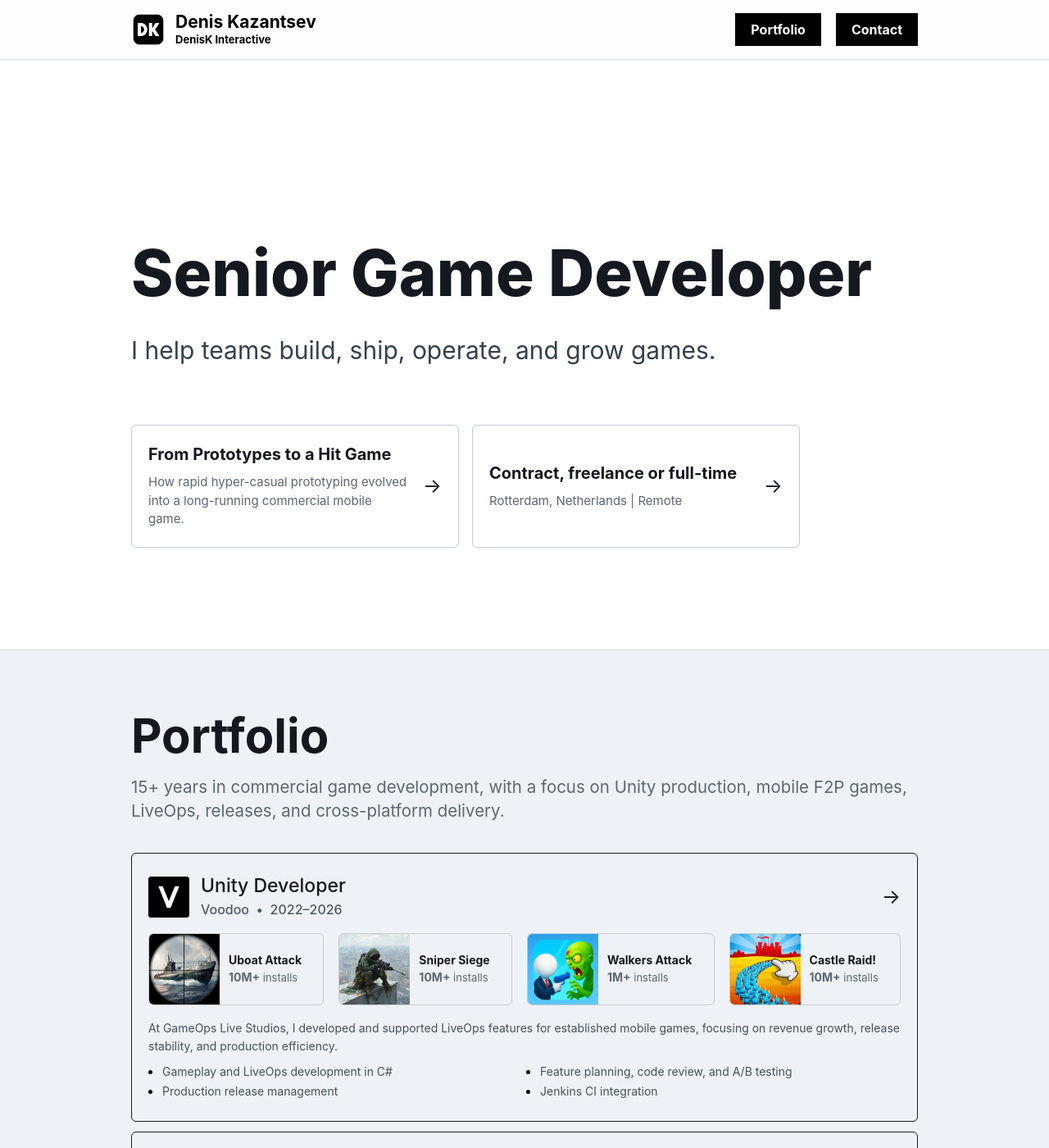
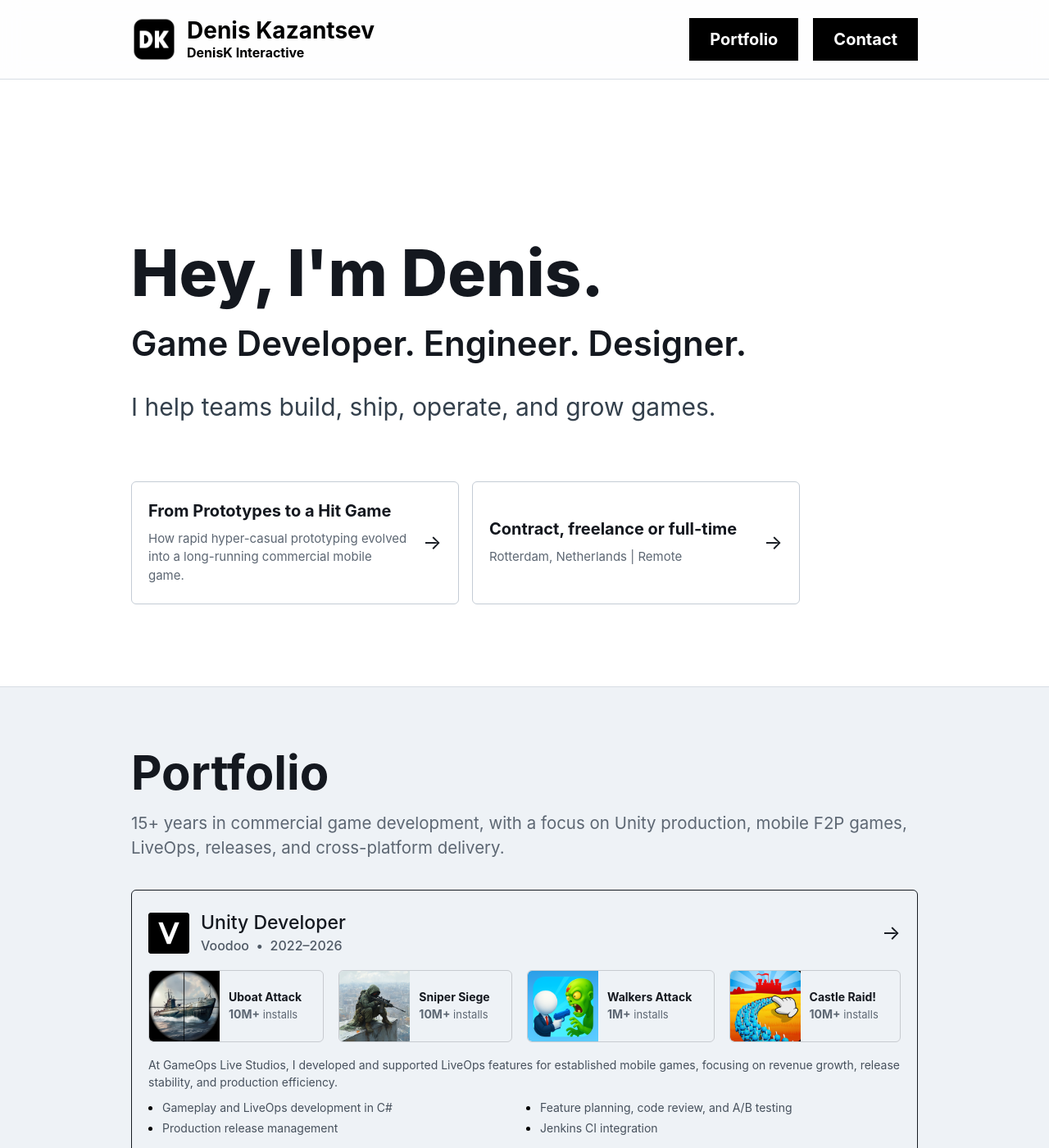
Before and after one commit to JokerDen/denisk, a Jekyll site: the page built from index.md, in a window 1280 px wide and 1400 px high. Shown: the whole window at 82% size. Built offline with Jekyll 4.4.1, drawn with Linux system fonts in a browser that asks for light colours.

Commit message:
iter and add first clip

```diff
--- a/_layouts/default.html
+++ b/_layouts/default.html
@@ -1,11 +1,14 @@
 <!doctype html>
-<html lang="{{ site.lang | default: 'en' }}">
+<html lang="{{ site.lang | default: 'en' }}"{% if page.url == '/' %} class="is-homepage"{% endif %}>
   <head>
     <meta charset="utf-8">
     <meta name="viewport" content="width=device-width, initial-scale=1">
     {% seo %}
     <link rel="icon" type="image/png" href="{{ '/assets/logo.png' | relative_url }}">
     <link rel="stylesheet" href="{{ '/assets/css/site.css' | relative_url }}">
+    {% if page.url == '/' %}
+    <script src="{{ '/assets/js/site-header.js' | relative_url }}" defer></script>
+    {% endif %}
   </head>
   <body>
     <header class="site-header">
--- a/assets/css/site.css
+++ b/assets/css/site.css
@@ -8,6 +8,27 @@
   --accent: #000000;
   --max-width: 960px;
   --header-height: 72px;
+  --header-expanded-height: 96px;
+  --header-logo-size: 42px;
+  --header-title-size: 21px;
+  --header-subtitle-size: 13px;
+  --header-nav-size: 16px;
+  --header-button-height: 40px;
+  --header-button-block-padding: 9px;
+  --header-button-inline-padding: 18px;
+  --header-stack-gap: 10px;
+}
+
+html.is-homepage:not(.is-scrolled) {
+  --header-height: var(--header-expanded-height);
+  --header-logo-size: 56px;
+  --header-title-size: 28px;
+  --header-subtitle-size: 16px;
+  --header-nav-size: 20px;
+  --header-button-height: 52px;
+  --header-button-block-padding: 12px;
+  --header-button-inline-padding: 24px;
+  --header-stack-gap: 14px;
 }
 
 * {
@@ -64,6 +85,7 @@
   align-items: center;
   justify-content: space-between;
   gap: 24px;
+  transition: min-height 300ms ease, gap 300ms ease;
 }
 
 .site-brand {
@@ -75,9 +97,10 @@
 }
 
 .site-logo {
-  width: 42px;
-  height: 42px;
+  width: var(--header-logo-size);
+  height: var(--header-logo-size);
   flex: 0 0 auto;
+  transition: width 300ms ease, height 300ms ease;
 }
 
 .site-brand-text,
@@ -88,25 +111,28 @@
 
 .site-title {
   color: #000000;
-  font-size: 21px;
+  font-size: var(--header-title-size);
   font-weight: 750;
   line-height: 1.1;
+  transition: font-size 300ms ease;
 }
 
 .site-subtitle {
   margin-top: 3px;
   color: #000000;
-  font-size: 13px;
+  font-size: var(--header-subtitle-size);
   font-weight: 650;
   line-height: 1.2;
+  transition: font-size 300ms ease;
 }
 
 nav {
   display: flex;
   flex-wrap: wrap;
   gap: 14px 18px;
-  font-size: 16px;
+  font-size: var(--header-nav-size);
   font-weight: 650;
+  transition: font-size 300ms ease;
 }
 
 nav a {
@@ -121,16 +147,16 @@
 
 .header-button {
   display: inline-flex;
-  min-height: 40px;
+  min-height: var(--header-button-height);
   align-items: center;
   justify-content: center;
   gap: 6px;
-  padding: 9px 18px;
+  padding: var(--header-button-block-padding) var(--header-button-inline-padding);
   border: 1px solid #000000;
   background: #000000;
   color: #ffffff;
   line-height: 1.3;
-  transition: background-color 140ms ease;
+  transition: background-color 140ms ease, min-height 300ms ease, padding 300ms ease;
 }
 
 .header-button:is(:hover, :focus-visible) {
@@ -194,6 +220,14 @@
   max-width: none;
   font-size: clamp(44px, 7vw, 78px);
   font-weight: 760;
+}
+
+.hero-roles {
+  display: block;
+  margin-top: 16px;
+  font-size: clamp(24px, 3.8vw, 42px);
+  font-weight: 600;
+  line-height: 1.25;
 }
 
 .availability-status {
@@ -1336,7 +1370,7 @@
 
 .contact-invitation {
   margin-top: 40px;
-  padding-bottom: 32px;
+  padding-bottom: 64px;
 }
 
 .contact .contact-invitation p {
@@ -1502,6 +1536,20 @@
   margin-bottom: 1.55em;
 }
 
+.case-study-video {
+  display: block;
+  width: 100%;
+  height: auto;
+  margin-bottom: 1.55em;
+  background: #000000;
+  cursor: pointer;
+}
+
+.case-study-video:focus-visible {
+  outline: 3px solid var(--ink);
+  outline-offset: 4px;
+}
+
 .site-footer {
   padding-top: 28px;
   padding-bottom: calc(28px + env(safe-area-inset-bottom, 0px));
@@ -1543,13 +1591,19 @@
 
   :root {
     --header-height: 128px;
+    --header-expanded-height: 160px;
+  }
+
+  html.is-homepage:not(.is-scrolled) {
+    --header-nav-size: 18px;
+    --header-button-inline-padding: 16px;
   }
 
   .site-header .page {
     flex-direction: column;
     align-items: flex-start;
     justify-content: center;
-    gap: 10px;
+    gap: var(--header-stack-gap);
     padding-block: 16px;
   }
 
@@ -1703,6 +1757,14 @@
 }
 
 @media (max-width: 440px) {
+  :root {
+    --header-nav-size: 13px;
+  }
+
+  html.is-homepage:not(.is-scrolled) {
+    --header-nav-size: 16px;
+  }
+
   .page {
     width: min(100% - 28px, var(--max-width));
   }
@@ -1710,8 +1772,15 @@
   h1 {
     font-size: 34px;
   }
-
-  nav {
-    font-size: 13px;
-  }
-}
+}
+
+@media (prefers-reduced-motion: reduce) {
+  .site-header .page,
+  .site-header .site-logo,
+  .site-header .site-title,
+  .site-header .site-subtitle,
+  .site-header nav,
+  .site-header .header-button {
+    transition: none;
+  }
+}
--- /dev/null
+++ b/assets/js/site-header.js
@@ -0,0 +1,22 @@
+(() => {
+  const root = document.documentElement;
+  if (!root.classList.contains("is-homepage")) return;
+
+  let updatePending = false;
+
+  function updateHeader() {
+    // Separate thresholds keep resizing from toggling the header near the top.
+    const threshold = root.classList.contains("is-scrolled") ? 8 : 48;
+    root.classList.toggle("is-scrolled", window.scrollY > threshold);
+    updatePending = false;
+  }
+
+  window.addEventListener("scroll", () => {
+    if (updatePending) return;
+    updatePending = true;
+    window.requestAnimationFrame(updateHeader);
+  }, { passive: true });
+
+  window.addEventListener("pageshow", updateHeader);
+  updateHeader();
+})();
--- a/index.md
+++ b/index.md
@@ -6,7 +6,10 @@
 
 <section class="hero" id="top">
   <div class="section-inner">
-    <h1>Senior Game Developer</h1>
+    <h1>
+      Hey, I'm Denis.
+      <span class="hero-roles">Game Developer. Engineer. Designer.</span>
+    </h1>
     <p class="lead">I help teams build, ship, operate, and grow games.</p>
 
     <div class="featured-work" aria-label="Availability and featured articles">
```
Also changed, not shown: assets/js/article-video.js (added, +24 -0 lines), from-prototypes-to-a-hit-game.md (+7 -0 lines), 1 other file.
